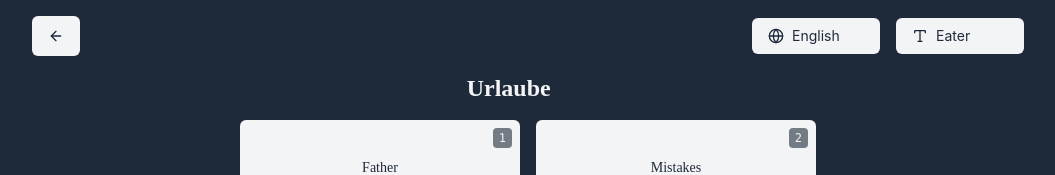
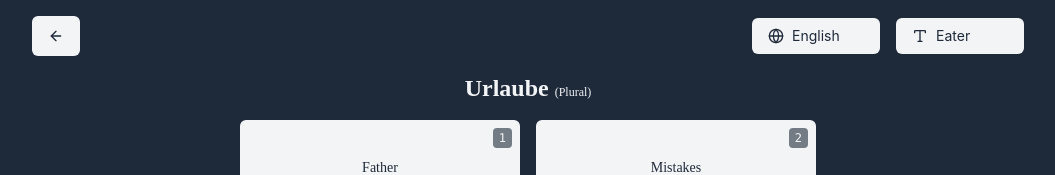
Before and after one commit to sebalovi18/german-to-practice, a Vue app: page /practice/nouns-meanings in a window 1280 px wide. Shown: the top 175 px of the page, without its empty margins (112-1167 px from the left). Built offline with nearby package versions, Linux system fonts and the light colour scheme; a web font is replaced by a local one.

Commit message:
Add plural noun indication in BaseNounMeaningExercise component
- Introduced a new function to determine if a noun is plural based on the `singular_id` property.
- Updated the template to display a "(Plural)" label conditionally, enhancing clarity for users regarding noun types.

```diff
--- a/src/components/BaseNounMeaningExercise.vue
+++ b/src/components/BaseNounMeaningExercise.vue
@@ -84,6 +84,8 @@ const handleNext = () => {
 
   emit('next')
 }
+
+const isPluralNoun = (noun: GermanNoun) => Boolean(noun.singular_id)
 </script>
 <template>
   <div
@@ -97,12 +99,13 @@ const handleNext = () => {
         class="text-2xl font-bold text-center"
       >
         {{ answer.value }}
+        <span
+          v-if="isPluralNoun(answer)"
+          class="text-xs font-normal"
+        >
+          (Plural)
+        </span>
       </span>
-      <sub
-        class="text-[10px] text-foreground"
-      >
-        {{ answer.singular_id ? '(Plural)' : '' }}
-      </sub>
     </div>
 
     <!-- CARD OPTIONS -->
```
